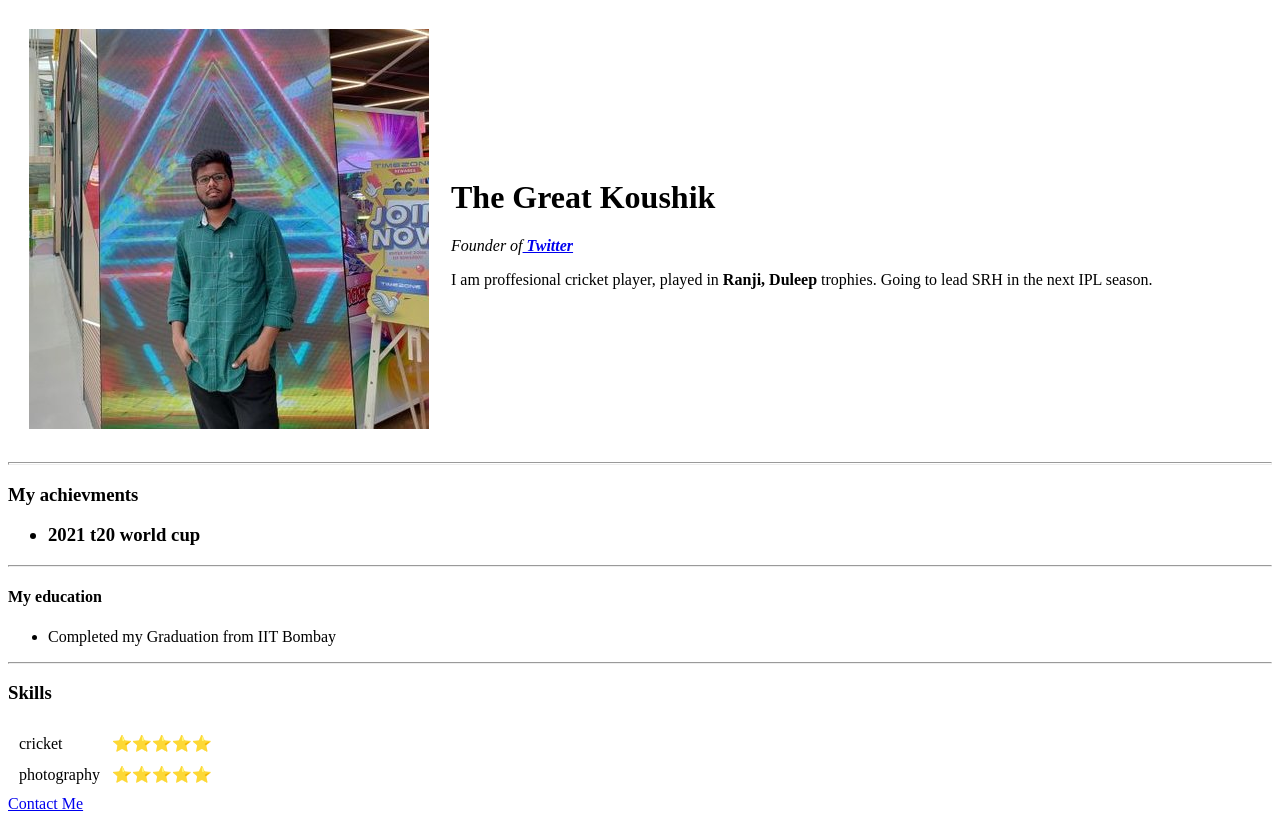
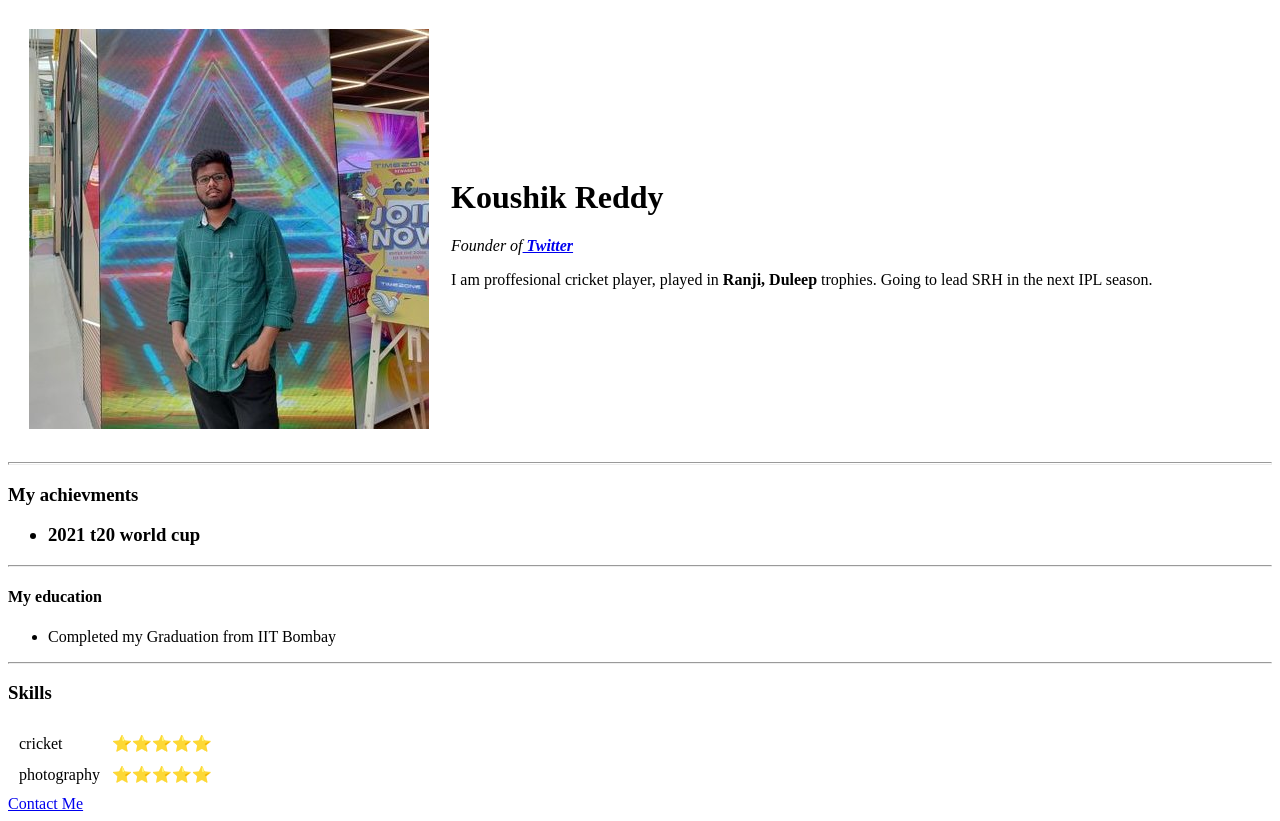
Before and after one commit to Koushik62/cv, a plain HTML site: page index.html in a window 1280 px wide. Drawn offline with Linux system fonts and the light colour scheme.

Commit message:
Update index.html

```diff
--- a/index.html
+++ b/index.html
@@ -13,7 +13,7 @@
                 <td><img src= "koushik.jpg" alt="Koushik reddy">
 
                 </td>
-                <td><h1>The Great Koushik </h1>
+                <td><h1>Koushik Reddy </h1>
 
                     <p><em>Founder of<strong><a href="https://twitter.com/home"> Twitter</a></strong> </em></p>
                     <p> I am proffesional cricket player, played in <strong>Ranji, Duleep</strong> trophies. Going to lead SRH in the next IPL season.</p>
```
